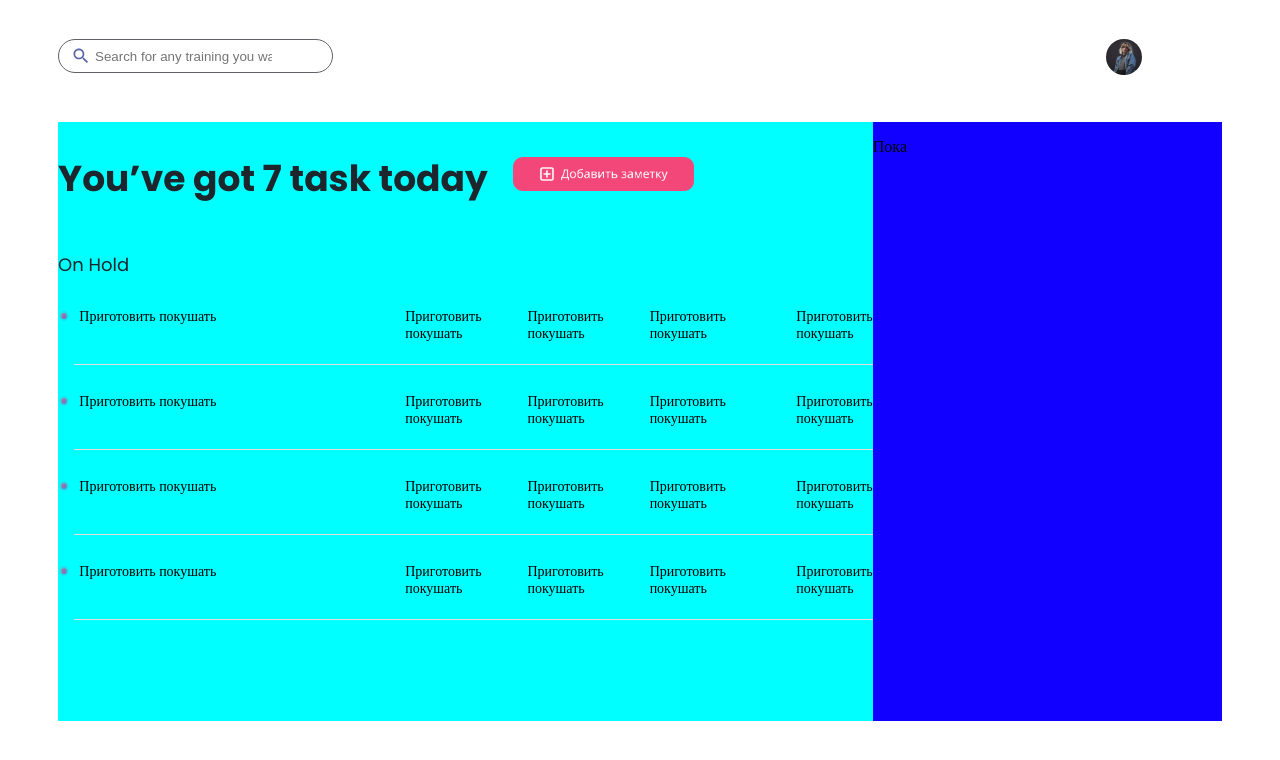
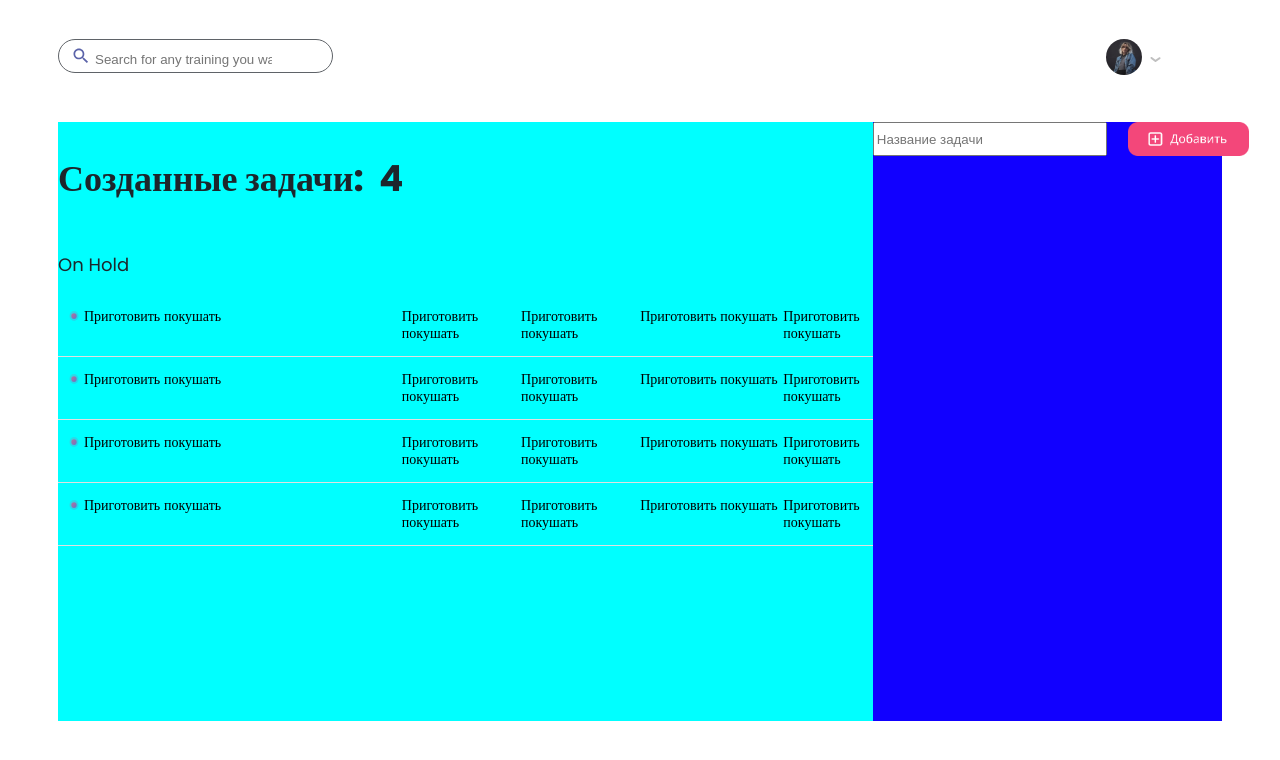
Before and after one commit to daniil1994/todo, a plain HTML site: page index.html in a window 1280 px wide. Drawn offline with Linux system fonts and the light colour scheme.

Commit message:
Update style

```diff
--- a/index.html
+++ b/index.html
@@ -3,6 +3,7 @@
         <link rel="stylesheet" href="style.css">
         <meta charset="utf-8">
         <link href="https://fonts.googleapis.com/css2?family=Poppins:wght@400;700&display=swap" rel="stylesheet">
+
         <link rel="shortcut icon" href="/img/favicon.ico" type="image/x-icon">
     </head>
 <body>
@@ -11,31 +12,36 @@
             <span><img src="/img/search.svg"></span>
             <input class="searchinput" placeholder="Search for any training you want "></input>
         </div>
-        <span class="avatar"><img src="/img/profile.png"></span>
+        <span class="avatar"><img src="/img/profile.png"> <svg width="11" height="7" viewBox="0 0 11 7" xmlns="http://www.w3.org/2000/svg" class="profile-menu__icon"><path opacity="0.25" d="M5.48805 5.9993C5.25497 5.99976 5.02909 5.91838 4.84962 5.7693L0.859393 2.7693C0.655675 2.59956 0.527565 2.35565 0.503245 2.09122C0.478924 1.8268 0.560387 1.56352 0.72971 1.3593C0.899034 1.15508 1.14235 1.02666 1.40613 1.00228C1.66991 0.977899 1.93255 1.05956 2.13626 1.2293L5.48805 3.7093L8.83984 1.3893C8.94188 1.30623 9.05929 1.2442 9.18532 1.20677C9.31135 1.16934 9.44351 1.15724 9.57422 1.17118C9.70493 1.18512 9.8316 1.22482 9.94696 1.28799C10.0623 1.35117 10.1641 1.43657 10.2464 1.5393C10.3377 1.64212 10.4069 1.76275 10.4496 1.89362C10.4923 2.02449 10.5076 2.16279 10.4945 2.29986C10.4814 2.43692 10.4402 2.56979 10.3734 2.69015C10.3067 2.81051 10.2159 2.91575 10.1067 2.9993L6.11651 5.8293C5.93188 5.95481 5.71061 6.01467 5.48805 5.9993Z"></path></svg></span>
+        <ul class="menu-profile hidden">
+            <li class="menu-profileist-item"><P>Профиль</P></li>
+            <li class="menu-profileist-item"><P>Тариф и оплата</P></li>
+            <li class="menu-profileist-item"><P>Пароль</P></li>
+        </ul>
     </header>
 
 <section>
     <div class="inbox">
         <div class="inbox-right">
             <span>
-                <h1 style = "display: inline-block;" >You’ve got 7 task today </h1>
-                <a>
-                    <img src="/img/botton.png" class="h1-img ">
-                </a>
+                <h1 style = "display: inline-block;" >Созданные задачи: &nbsp; </h1><output class="summatask" name="o" id="summatasik"></output>
             </span>
             <h2>On Hold</h2>
 
-            <ul>
-                <li><img src="/img/li.svg" class="li-img"><p>Приготовить покушать</p><p>Приготовить покушать</p><p>Приготовить покушать</p><p>Приготовить покушать</p><p>Приготовить покушать</p></li>
-                <li><img src="/img/li.svg" class="li-img"><p>Приготовить покушать</p><p>Приготовить покушать</p><p>Приготовить покушать</p><p>Приготовить покушать</p><p>Приготовить покушать</p></li>
-                <li><img src="/img/li.svg" class="li-img"><p>Приготовить покушать</p><p>Приготовить покушать</p><p>Приготовить покушать</p><p>Приготовить покушать</p><p>Приготовить покушать</p></li>
-                <li><img src="/img/li.svg" class="li-img"><p>Приготовить покушать</p><p>Приготовить покушать</p><p>Приготовить покушать</p><p>Приготовить покушать</p><p>Приготовить покушать</p></li>
+            <ul class="ul-task">
+                <li class="li-task"><img src="/img/li.svg" class="li-img"><p class="li-task-p">Приготовить покушать</p><p>Приготовить покушать</p><p>Приготовить покушать</p><p>Приготовить покушать</p><p>Приготовить покушать</p></li>
+                <li class="li-task"><img src="/img/li.svg" class="li-img"><p class="li-task-p">Приготовить покушать</p><p>Приготовить покушать</p><p>Приготовить покушать</p><p>Приготовить покушать</p><p>Приготовить покушать</p></li>
+                <li class="li-task"><img src="/img/li.svg" class="li-img"><p class="li-task-p">Приготовить покушать</p><p>Приготовить покушать</p><p>Приготовить покушать</p><p>Приготовить покушать</p><p>Приготовить покушать</p></li>
+                <li class="li-task"><img src="/img/li.svg" class="li-img"><p class="li-task-p">Приготовить покушать</p><p>Приготовить покушать</p><p>Приготовить покушать</p><p>Приготовить покушать</p><p>Приготовить покушать</p></li>
 
             </ul>
         </div>
         <div class="inbox-left">
-            <p>Пока</p>
+            <div class= "input-task">
+                <input  placeholder="Название задачи" >
+                <a><img src="/img/plus.png" class="h1-img"></a></input>
 
+            </div>
         </div>
 
 
@@ -44,6 +50,6 @@
 
 
 </section>
-
+<script src="/script.js"></script>
 </body>
 </html>
--- /dev/null
+++ b/script.js
@@ -0,0 +1,12 @@
+let profile = document.querySelector('.menu-profile')
+let hidden = document.querySelector('.hidden')
+let openmenu = document.querySelector('.profile-menu__icon')
+let summtask = document.querySelectorAll('.li-task')
+let fulltask = document.querySelectorAll('.fulltask')
+
+
+openmenu.onclick = function () {
+    profile.classList.toggle('hidden');
+}
+
+document.getElementById("summatasik").innerHTML = summtask.length;
--- a/style.css
+++ b/style.css
@@ -2,6 +2,14 @@ body {
 margin-left: 58px;
 margin-right: 58px;
 
+}
+
+p {
+    font-family: Poppins;
+    font-style: normal;
+    font-weight: normal;
+    font-size: 14px;
+    line-height: 17px;
 }
 
 header {
@@ -29,13 +37,37 @@ height: 16px;
 .searchinput {
 outline: none;
 border: none;
-vertical-align:top;
 }
 
 .avatar img {
 width: 36px;
 height: 36px;
 border-radius: 24px;
+}
+
+.profile-menu__icon {
+color: #5B63A9;
+padding: 0px 0px 12px 4px;
+}
+.menu-profile {
+    padding: 15px 32px 15px 16px;
+    list-style-type: none;
+    background: rgb(255, 255, 255);
+    box-shadow: 0 3px 12px rgba(10,8,58,.0509804);
+    border-radius: 8px;
+    border: 1px solid #e0e0e088;
+    position: absolute;
+    top: 80px;
+    right: 130px;
+    width: 125px;
+    height: 100px;
+
+}
+
+.menu-profileist-item {
+color: #0a083a;
+margin-bottom: 12px;
+
 }
 
 .inbox {
@@ -64,7 +96,7 @@ background-color: rgb(17, 0, 255);
  }
 
 .h1-img {
-    width: 181px;
+    width: 121px;
     height: 34;
     padding-left: 21px;
      }
@@ -78,34 +110,61 @@ line-height: 27px;
 color: #1D262C;
 }
 
-ul {
+.ul-task {
 width: 100%;
 height: 24px;
 padding: 0px 0px 0px 0px;
 
 }
 
-li {
+.li-task {
 list-style-type: none;
 display: grid;
 grid-template-columns: 2% 40% 15% 15% 18% 10%;
+border-bottom: 0.5px solid #E0E0E0;
+padding-left: 10px;
+padding-right: 10px;
 }
 
-li p{
+.li-task-p{
 
-font-family: Montserrat;
+font-family: Poppins;
 font-style: normal;
 font-weight: normal;
+font-family: #0a083a;
 font-size: 14px;
 line-height: 17px;
-padding-left: 5px;
-padding-right: 5px;
-border-bottom: 0.5px solid #E0E0E0;
-padding-bottom: 22px;
+
 }
+
 
 .li-img {
 width: 10px;
 height: 10px;
 padding: 17px 0px 0px 1px;
     }
+
+.hidden {
+visibility: hidden;
+
+}
+
+.input-task {
+display: grid;
+grid-template-columns: 90% 10%;
+outline: none;
+border: none;
+height: 34px;
+width: 260px;
+
+}
+
+.summatask{
+font-family: Poppins;
+font-style: normal;
+font-weight: bold;
+font-size: 36px;
+line-height: 27px;
+color: #1D262C;
+
+}
```
Also changed, not shown: img/avatar/17192581_1140324592744139_3381332769681077534_o 2.png (deleted), img/plus.png (added), img/shevron.svg (added), 2 other files.
